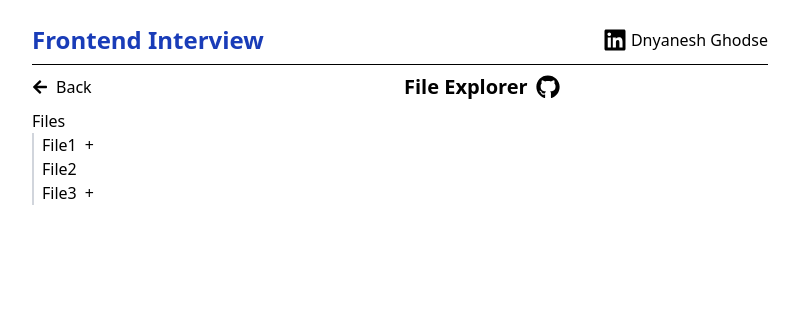
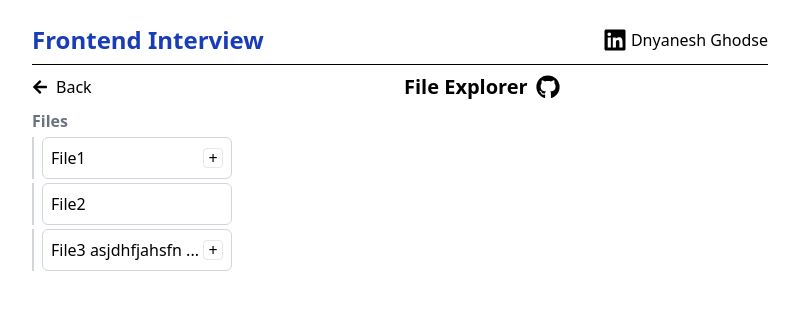
Before and after one commit to dnyanesh-ghodse07/react-components, a React (Vite) app: page /components/file-explorer in a window 1280 px wide. Shown: the top 310 px of the page, without its empty margins (240-1038 px from the left). Built offline with nearby package versions, Linux system fonts and the light colour scheme.

Commit message:
fix(files): improve file name display and enhance styling for better readability

```diff
--- a/src/components/Files/Files.tsx
+++ b/src/components/Files/Files.tsx
@@ -36,11 +36,11 @@ const data = [
   },
   {
     id: 3,
-    name: "File3",
+    name: "File3 asjdhfjahsfnkm  sahdfhsajkdf safjhsakj",
     children: [
       {
         id: 5,
-        name: "file-c3",
+        name: "file-c3sdjhfjashjdfhjsdhjfghajshgkhjgkfhj",
         children: [],
       },
     ],
@@ -51,15 +51,15 @@ const File = ({ file }: { file: FileProps }) => {
   const [isOpen, setIsOpen] = React.useState(false);
 
   return (
-    <div>
+    <div className="max-w-[200px]">
       <div className="pl-2 border-l-2 border-gray-300">
         <div
           onClick={() => setIsOpen(!isOpen)}
-          className="flex items-center gap-2 cursor-pointer"
+          className="w-ful p-2 flex items-center justify-between my-1 border-gray-300 border-[0.1px] cursor-pointer hover:shadow-md transition-all duration-200 bg-white rounded-md"
         >
-          <span>{file.name}</span>
+          <p>{file.name.length > 18 ? file.name.substring(0, 18) + ' ...' : file.name}</p>
           {file.children?.length as number > 0 && (
-            <span>{isOpen ? "-" : "+"}</span>
+            <span className="border w-5 h-5 flex items-center justify-center ml-1 border-gray-200 rounded">{isOpen ? "-" : "+"}</span>
           )}
         </div>
         {file.children &&
@@ -79,7 +79,7 @@ const Files = () => {
   return (
     <div>
       <div className="flex items-center gap-2">
-        <h2>Files </h2>
+        <h2 className="font-semibold text-gray-500">Files </h2>
       </div>
       <div>
         {data.map((file) => (
```
